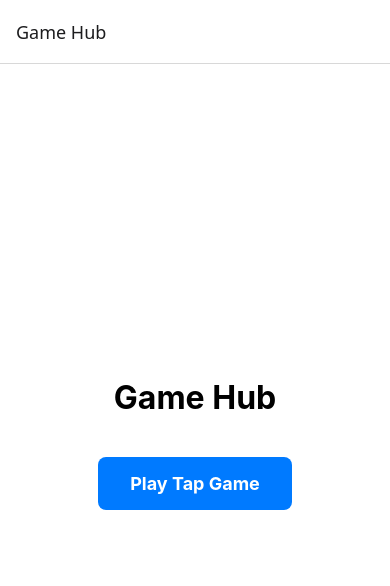
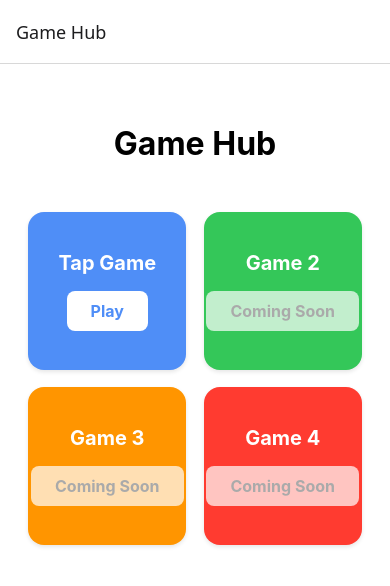
Before and after one commit to Vinay-Khanagavi/react-native, a React Native app: screen /Home in a window 390 px wide. Shown: the top 586 px of the page. Built offline with nearby package versions, Linux system fonts and the light colour scheme.

Commit message:
Implement game selection grid in HomeScreen with dynamic buttons for available games. Update styles for improved layout and user experience.

```diff
--- a/screens/HomeScreen.jsx
+++ b/screens/HomeScreen.jsx
@@ -1,19 +1,58 @@
 import React from 'react';
 import { View, Text, TouchableOpacity, StyleSheet } from 'react-native';
 import { useNavigation } from '@react-navigation/native';
+
+const games = [
+  {
+    name: 'Tap Game',
+    key: 'TapGame',
+    color: '#4F8EF7',
+    available: true,
+  },
+  {
+    name: 'Game 2',
+    key: 'Game2',
+    color: '#34C759',
+    available: false,
+  },
+  {
+    name: 'Game 3',
+    key: 'Game3',
+    color: '#FF9500',
+    available: false,
+  },
+  {
+    name: 'Game 4',
+    key: 'Game4',
+    color: '#FF3B30',
+    available: false,
+  },
+];
 
 export default function HomeScreen() {
   const navigation = useNavigation();
   return (
     <View style={styles.container}>
       <Text style={styles.title}>Game Hub</Text>
-      <TouchableOpacity
-        style={styles.button}
-        onPress={() => navigation.navigate('TapGame')}
-      >
-        <Text style={styles.buttonText}>Play Tap Game</Text>
-      </TouchableOpacity>
-      {/* Add more buttons for other games here */}
+      <View style={styles.grid}>
+        {games.map((game, idx) => (
+          <View key={game.key} style={[styles.box, { backgroundColor: game.color }]}>
+            <Text style={styles.gameName}>{game.name}</Text>
+            {game.available ? (
+              <TouchableOpacity
+                style={styles.playButton}
+                onPress={() => navigation.navigate('TapGame')}
+              >
+                <Text style={styles.playButtonText}>Play</Text>
+              </TouchableOpacity>
+            ) : (
+              <TouchableOpacity style={[styles.playButton, styles.disabledButton]} disabled>
+                <Text style={styles.comingSoonText}>Coming Soon</Text>
+              </TouchableOpacity>
+            )}
+          </View>
+        ))}
+      </View>
     </View>
   );
 }
@@ -21,25 +60,59 @@ export default function HomeScreen() {
 const styles = StyleSheet.create({
   container: {
     flex: 1,
-    justifyContent: 'center',
+    justifyContent: 'flex-start',
     alignItems: 'center',
     backgroundColor: '#fff',
+    paddingTop: 60,
   },
   title: {
     fontSize: 32,
     fontWeight: 'bold',
     marginBottom: 40,
   },
-  button: {
-    backgroundColor: '#007AFF',
-    paddingVertical: 16,
-    paddingHorizontal: 32,
+  grid: {
+    flexDirection: 'row',
+    flexWrap: 'wrap',
+    justifyContent: 'center',
+    alignItems: 'center',
+    width: '90%',
+  },
+  box: {
+    width: '45%',
+    aspectRatio: 1,
+    margin: '2.5%',
+    borderRadius: 16,
+    justifyContent: 'center',
+    alignItems: 'center',
+    elevation: 4,
+    shadowColor: '#000',
+    shadowOffset: { width: 0, height: 2 },
+    shadowOpacity: 0.1,
+    shadowRadius: 4,
+  },
+  gameName: {
+    fontSize: 20,
+    fontWeight: 'bold',
+    color: '#fff',
+    marginBottom: 16,
+  },
+  playButton: {
+    backgroundColor: '#fff',
+    paddingVertical: 10,
+    paddingHorizontal: 24,
     borderRadius: 8,
-    marginBottom: 20,
   },
-  buttonText: {
-    color: '#fff',
-    fontSize: 18,
+  playButtonText: {
+    color: '#4F8EF7',
+    fontSize: 16,
+    fontWeight: 'bold',
+  },
+  disabledButton: {
+    backgroundColor: 'rgba(255,255,255,0.7)',
+  },
+  comingSoonText: {
+    color: '#aaa',
+    fontSize: 16,
     fontWeight: 'bold',
   },
 });
```
